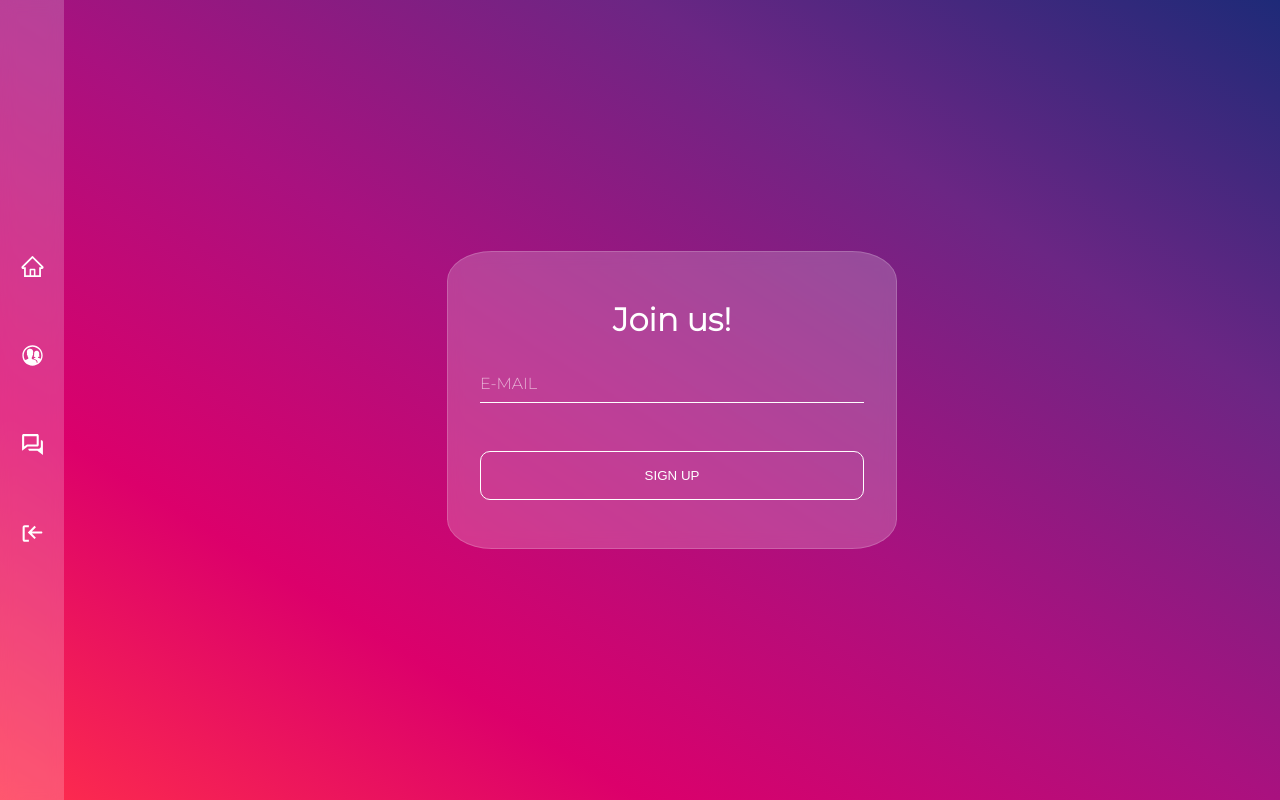
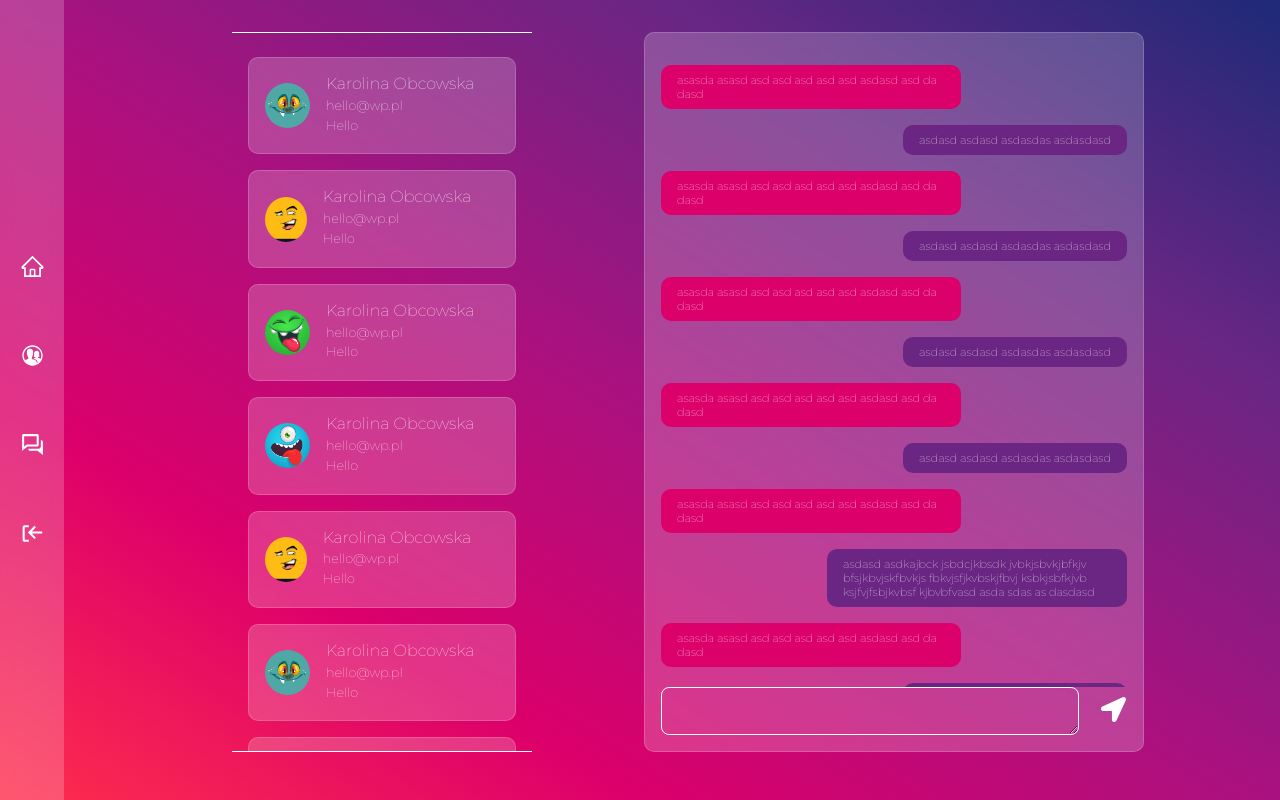
Before and after one commit to KarolinaObcowska/chat_app, a React (Create React App) app: page /dashboard in a window 1280 px wide. Built offline with nearby package versions, Linux system fonts and the light colour scheme.

Commit message:
routing created

```diff
--- a/package.json
+++ b/package.json
@@ -9,6 +9,7 @@
     "react": "^17.0.2",
     "react-dom": "^17.0.2",
     "react-icons": "^4.3.1",
+    "react-router-dom": "^6.2.1",
     "react-scripts": "^5.0.0",
     "styled-components": "^5.3.3",
     "web-vitals": "^2.1.4"
--- a/src/App.js
+++ b/src/App.js
@@ -1,13 +1,15 @@
 /* eslint-disable no-unused-vars */
 import Sidebar from './components/Sidebar';
 import Dashboard from './components/Dashboard';
-
+import { BrowserRouter } from 'react-router-dom';
+import Routes from './routes/Routes';
 /* eslint-disable react/react-in-jsx-scope */
 function App() {
   return (
     <div className="App">
-      <Sidebar />
-      <Dashboard />
+      <BrowserRouter>
+        <Routes />
+      </BrowserRouter>
     </div>
   );
 }
--- a/src/components/Dashboard.js
+++ b/src/components/Dashboard.js
@@ -17,11 +17,8 @@ const Wrapper = styled.div`
 const Dashboard = () => {
   return (
     <Wrapper>
-      {/* <AddContact /> */}
-      {/* <Hero /> */}
-      {/* <ContactList />
-      <Conversation /> */}
-      <Login />
+      <ContactList />
+      <Conversation />
     </Wrapper>
   );
 };
--- a/src/components/Form.js
+++ b/src/components/Form.js
@@ -13,10 +13,11 @@ const FormContainer = styled.form`
   backdrop-filter: blur(7.5px);
   -webkit-backdrop-filter: blur(7.5px);
   border: 1px solid rgba(255, 255, 255, 0.18);
-  border-radius: 10%;
+  border-radius: 10px;
   padding: 3rem 2rem;
   justify-content: space-between;
 `;
+
 const FormGroup = styled.div`
   position: relative;
 `;
@@ -57,6 +58,9 @@ const Button = styled.button`
   background: none;
   border: 1px solid white;
   border-radius: 10px;
+  &:hover {
+    background: rgba(255, 255, 255, 0.3);
+  }
 `;
 
 const Form = ({ formTitle, labelText, buttonText }) => {
--- a/src/components/Sidebar.js
+++ b/src/components/Sidebar.js
@@ -4,6 +4,7 @@ import { CgLogOut } from 'react-icons/cg';
 import { BiConversation } from 'react-icons/bi';
 import { IoIosContacts } from 'react-icons/io';
 import { AiOutlineHome } from 'react-icons/ai';
+import { Link } from 'react-router-dom';
 
 const Wrapper = styled.aside`
   height: 100vh;
@@ -24,9 +25,10 @@ const List = styled.ul`
   color: white;
 `;
 
-const ListItem = styled.li`
+const ListItem = styled(Link)`
   padding: 2rem 0rem;
   width: 100%;
+  color: white;
   display: flex;
   flex-direction: column;
   align-items: center;
@@ -41,16 +43,16 @@ const Sidebar = () => {
   return (
     <Wrapper>
       <List>
-        <ListItem>
+        <ListItem to="/">
           <AiOutlineHome size={25} />
         </ListItem>
-        <ListItem>
+        <ListItem to="/contact">
           <IoIosContacts size={25} />
         </ListItem>
-        <ListItem>
+        <ListItem to="/dashboard">
           <BiConversation size={25} />
         </ListItem>
-        <ListItem>
+        <ListItem to="/">
           <CgLogOut size={25} />
         </ListItem>
       </List>
--- /dev/null
+++ b/src/routes/Routes.js
@@ -0,0 +1,24 @@
+import React from 'react';
+import { Route, Routes as Routing } from 'react-router-dom';
+import AddContact from '../components/Contact/AddContact';
+import Dashboard from '../components/Dashboard';
+import Hero from '../components/Hero';
+import Page404 from '../components/Page404';
+import Sidebar from '../components/Sidebar';
+
+const Routes = () => {
+  return (
+    <>
+      <Sidebar />
+
+      <Routing>
+        <Route path="/" exact element={<Hero />} />
+        <Route path="/dashboard" exact element={<Dashboard />} />
+        <Route path="/contact" exact element={<AddContact />} />
+        <Route path="*" exact element={<Page404 />} />
+      </Routing>
+    </>
+  );
+};
+
+export default Routes;
```
Also changed, not shown: src/components/Page404.js (added), 1 other file (tests, documents, lock files or other folders).
